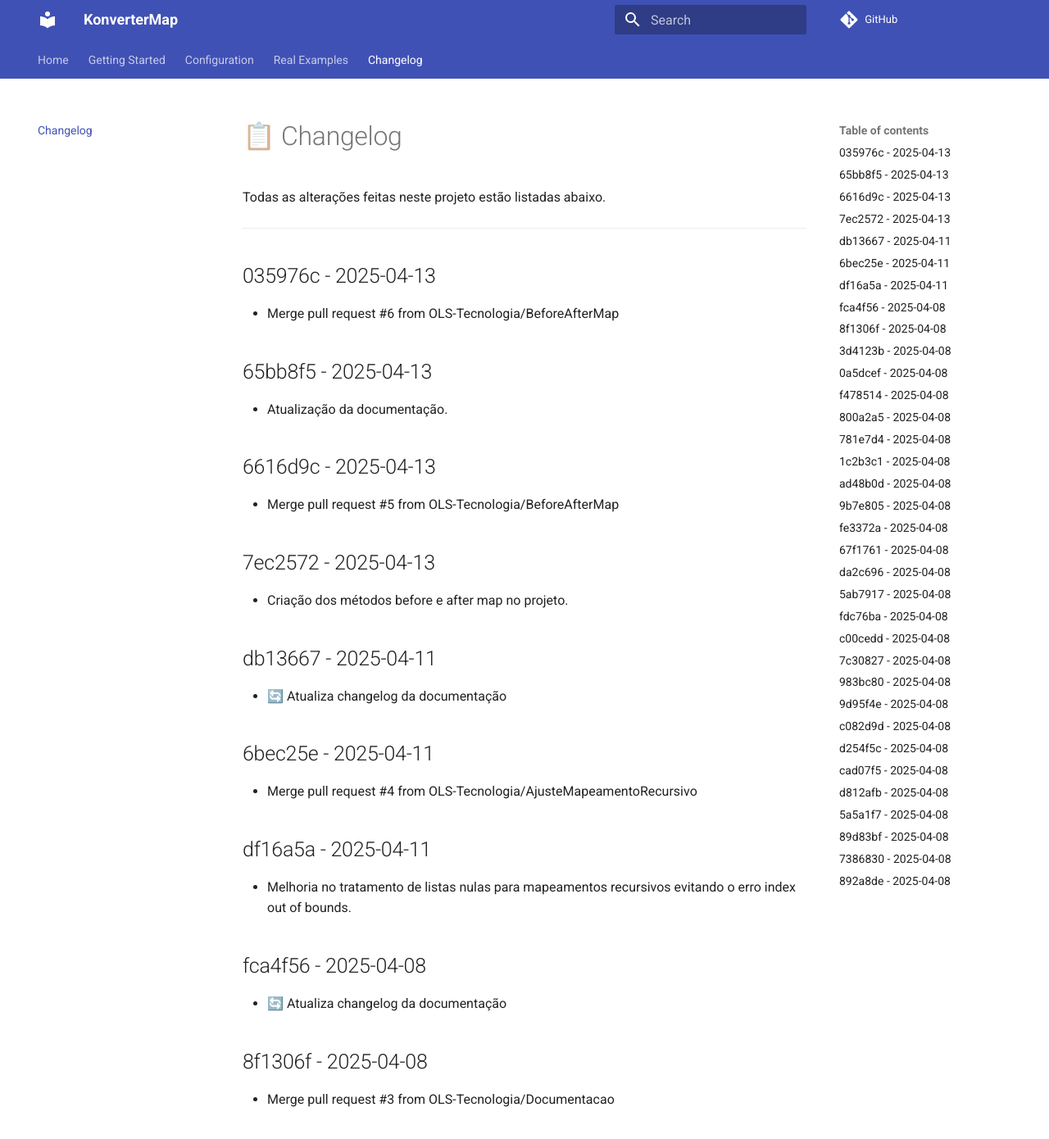
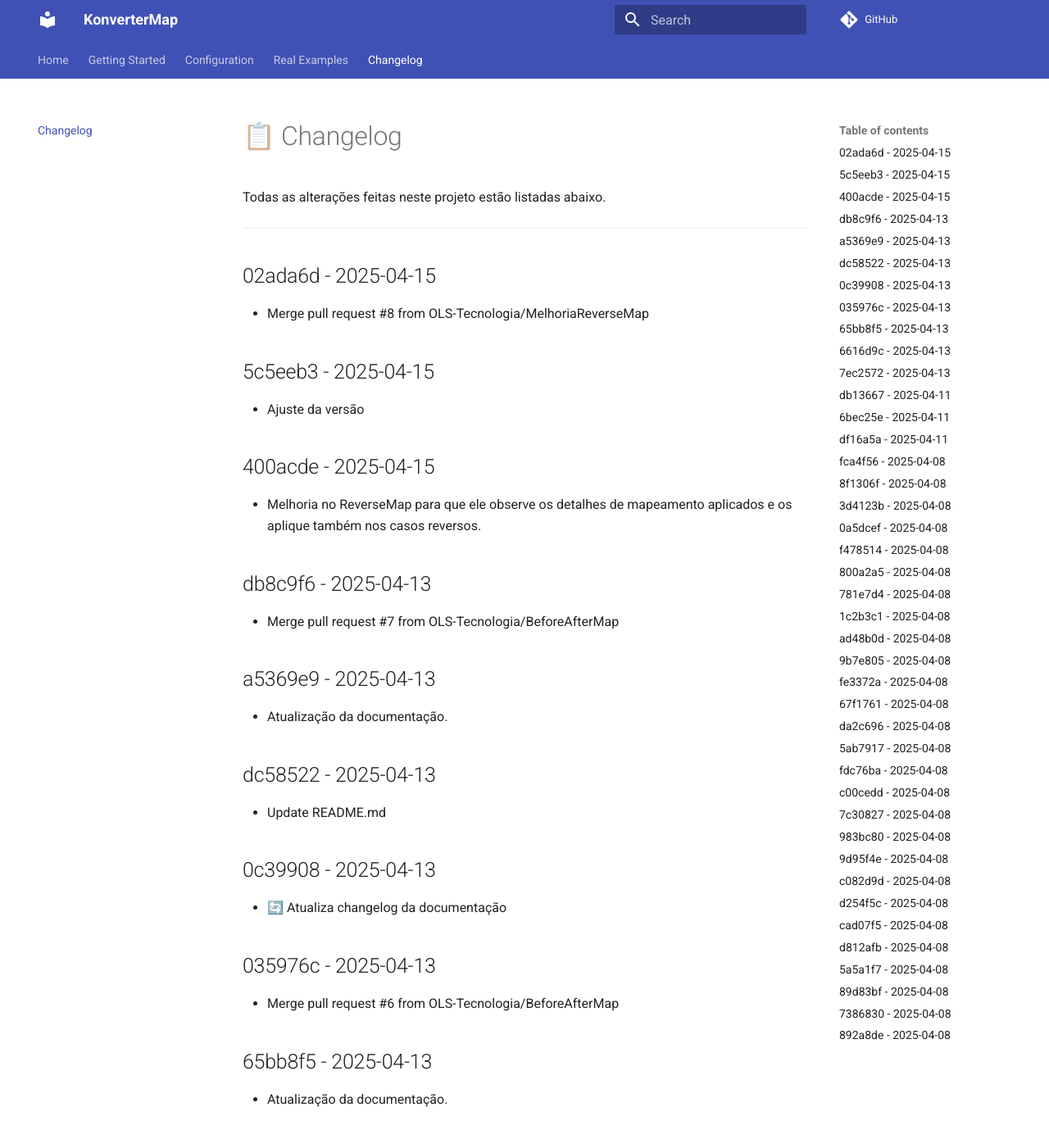
Before and after one commit to OLS-Tecnologia/KonverterMap, an MkDocs documentation site: the page built from docs/changelog.md, in a window 1280 px wide and 1400 px high. Shown: the top 1390 px of the window at 82% size. Built offline with MkDocs 1.6.1 and Material for MkDocs 9.7.7, drawn with Linux system fonts in a browser that asks for light colours; comment, search, counter and statistics services are not loaded.

Commit message:
🔄 Atualiza changelog da documentação

```diff
--- a/docs/changelog.md
+++ b/docs/changelog.md
@@ -3,6 +3,27 @@
 Todas as alterações feitas neste projeto estão listadas abaixo.
 
 ---
+
+## 02ada6d - 2025-04-15
+- Merge pull request #8 from OLS-Tecnologia/MelhoriaReverseMap
+
+## 5c5eeb3 - 2025-04-15
+- Ajuste da versão
+
+## 400acde - 2025-04-15
+- Melhoria no ReverseMap para que ele observe os detalhes de mapeamento aplicados e os aplique também nos casos reversos.
+
+## db8c9f6 - 2025-04-13
+- Merge pull request #7 from OLS-Tecnologia/BeforeAfterMap
+
+## a5369e9 - 2025-04-13
+- Atualização da documentação.
+
+## dc58522 - 2025-04-13
+- Update README.md
+
+## 0c39908 - 2025-04-13
+- 🔄 Atualiza changelog da documentação
 
 ## 035976c - 2025-04-13
 - Merge pull request #6 from OLS-Tecnologia/BeforeAfterMap
```
